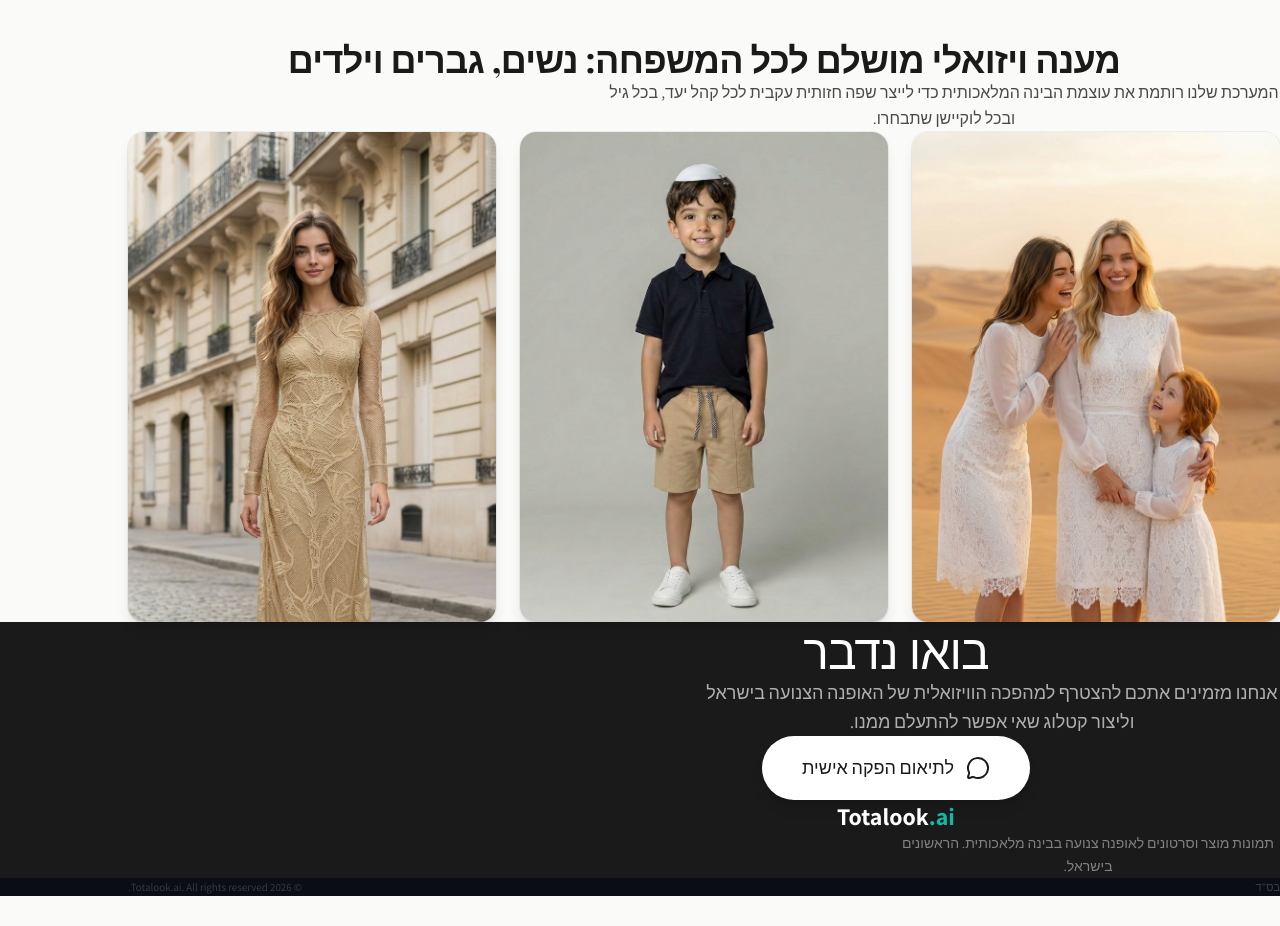
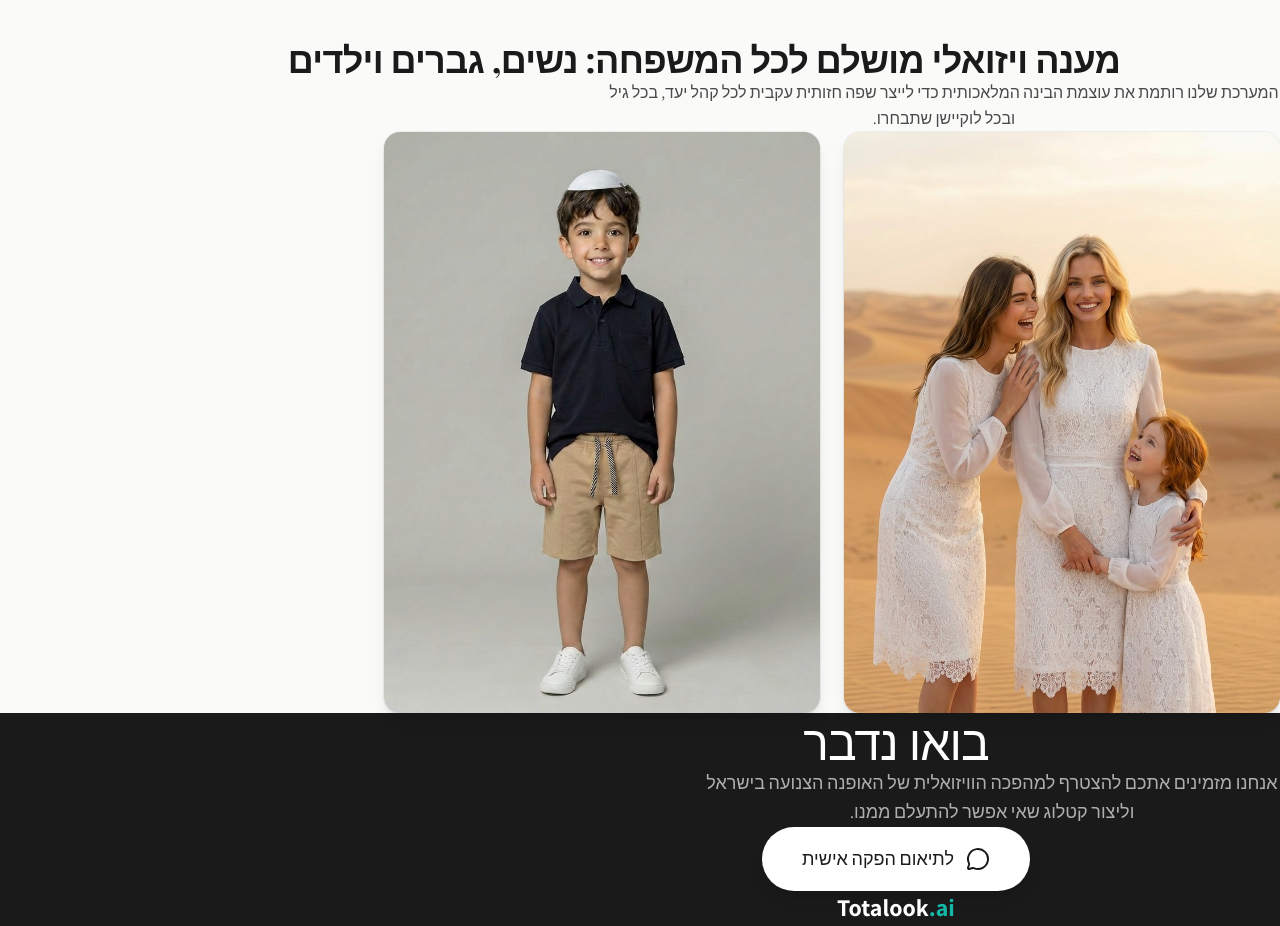
Before and after one commit to oritseg/-totalook-landing-, a Next.js app: page / in a window 1280 px wide. Shown: the part 2780-3706 px from the top of the page. Before the commit the page ends 3676 px from the top, so only its background shows below. Built offline with nearby package versions, Linux system fonts and the light colour scheme.

Commit message:
Remove duplicate dress image from gallery, keep 2 images

```diff
--- a/app/page.tsx
+++ b/app/page.tsx
@@ -388,11 +388,10 @@
             >
               המערכת שלנו רותמת את עוצמת הבינה המלאכותית כדי לייצר שפה חזותית עקבית לכל קהל יעד, בכל גיל ובכל לוקיישן שתבחרו.
             </motion.p>
-            <div className="grid md:grid-cols-3 gap-6">
+            <div className="grid md:grid-cols-2 gap-6 max-w-4xl mx-auto">
               {[
                 { src: "/models/modest-family.jpg", alt: "הפקה משפחתית" },
                 { src: "/models/modest-boy.jpg", alt: "אופנת ילדים עם כיפה" },
-                { src: "/gallery/after-1.png", alt: "שמלת ערב צנועה" },
               ].map((img, i) => (
                 <motion.div
                   key={i}
```
